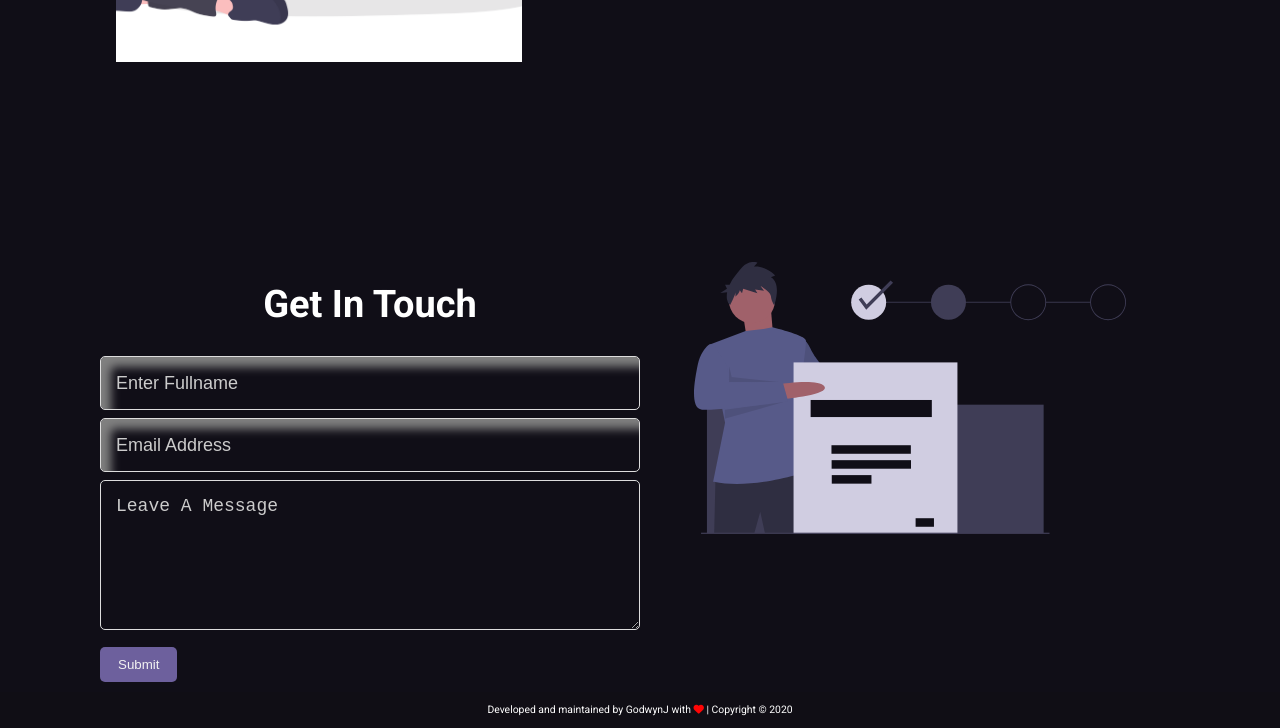
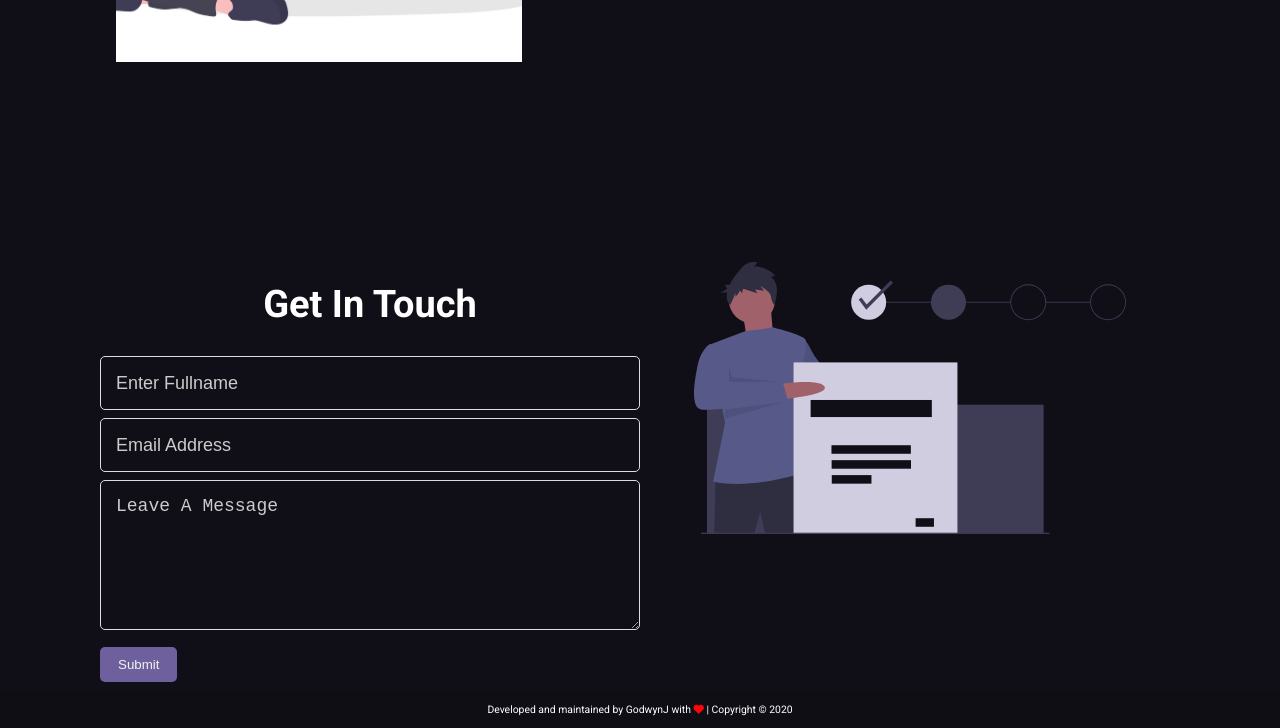
Before and after one commit to slyde619/slyde619.github.io, a plain HTML site: page index.html in a window 1280 px wide. Shown: the part 1081-1809 px from the top of the page. Drawn offline with Linux system fonts and the light colour scheme; a web font is replaced by a local one.

Commit message:
chore: modified add new css style

```diff
--- a/css/main.css
+++ b/css/main.css
@@ -292,7 +292,6 @@ ul{
 #visitors-form .container .form-left{
     width: 50%;
     order: 2;
-
 }
 
 #visitors-form .container .form-left img{
@@ -302,8 +301,6 @@ ul{
     width: 80%;
     align-content: center;
     align-self: center;
-
-
 }
 
 .m-top{
@@ -327,7 +324,6 @@ input{
     color: #fff;
     margin-bottom: 8px;
     font-size: 18px;
-    box-shadow: inset 10px 10px 10px gray;
 
 }
 
```
